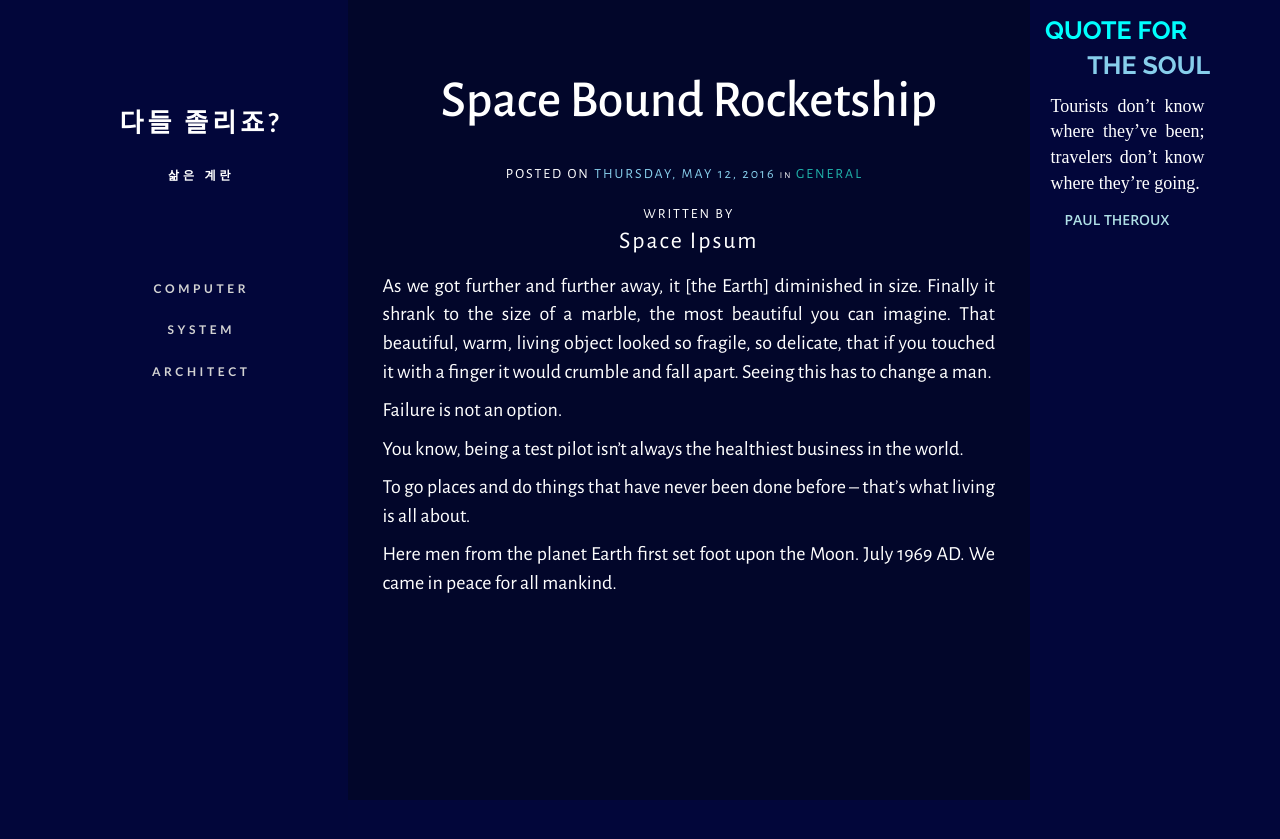
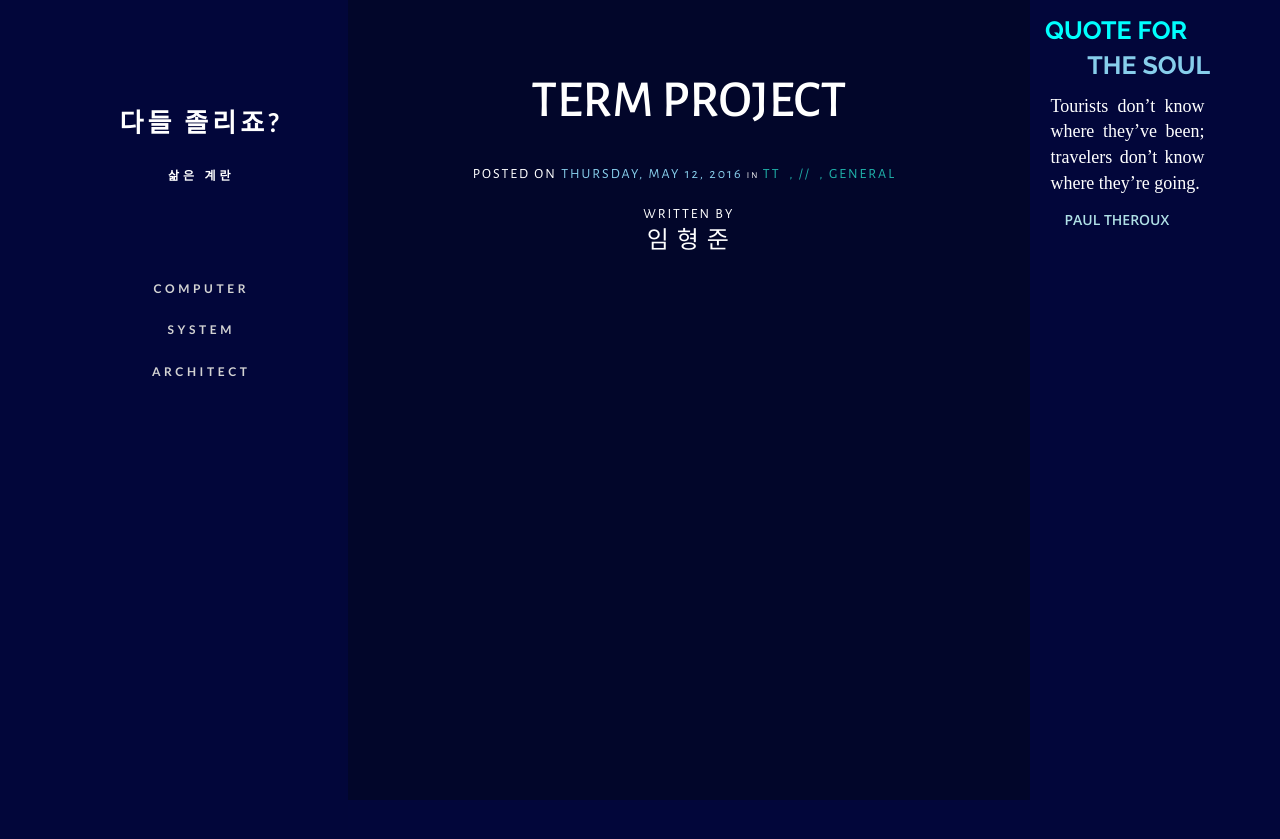
Before and after one commit to strawberryjamsea/trust1303.github.io-1, a Jekyll site: the page built from _posts/2016-05-12-welcome-to-jekyll copy 20.markdown, in a window 1280 px wide. Shown: the top 839 px of the page. Built offline with Jekyll 4.4.1, drawn with Linux system fonts in a browser that asks for light colours; nearby versions of some CDN libraries.

Commit message:
Update 2016-05-12-welcome-to-jekyll copy 20.markdown

```diff
--- a/_posts/2016-05-12-welcome-to-jekyll copy 20.markdown
+++ b/_posts/2016-05-12-welcome-to-jekyll copy 20.markdown
@@ -1,16 +1,7 @@
 ---
 layout: post
-title:  "Space Bound Rocketship"
+title:  "TERM PROJECT"
 date:   2016-05-12 22:01:43 +0530
-categories: General
-author: "Space Ipsum"
+categories: TT // General
+author: "임 형 준"
 ---
-As we got further and further away, it [the Earth] diminished in size. Finally it shrank to the size of a marble, the most beautiful you can imagine. That beautiful, warm, living object looked so fragile, so delicate, that if you touched it with a finger it would crumble and fall apart. Seeing this has to change a man.
-
-Failure is not an option.
-
-You know, being a test pilot isn't always the healthiest business in the world.
-
-To go places and do things that have never been done before – that’s what living is all about.
-
-Here men from the planet Earth first set foot upon the Moon. July 1969 AD. We came in peace for all mankind.
```
